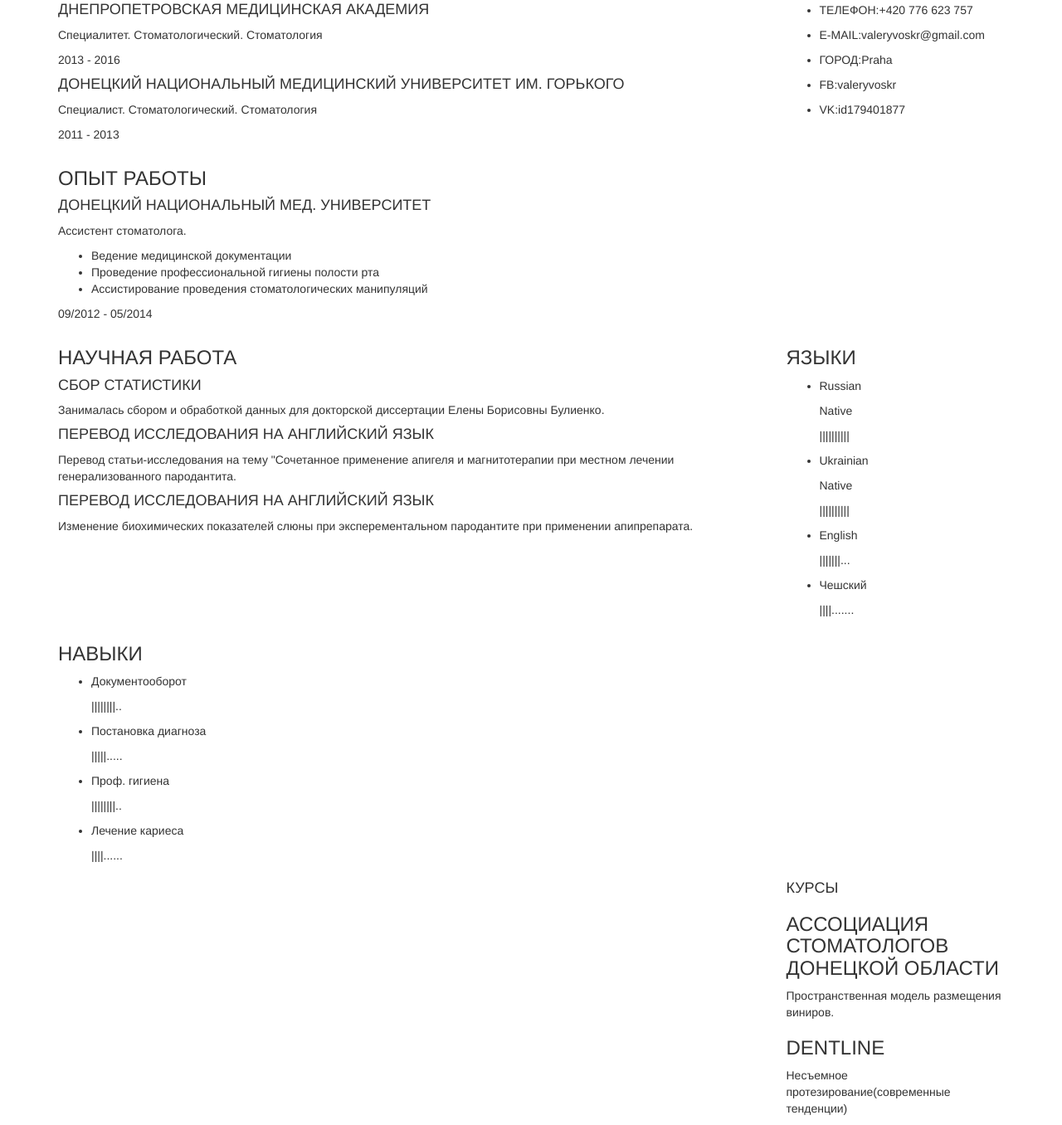
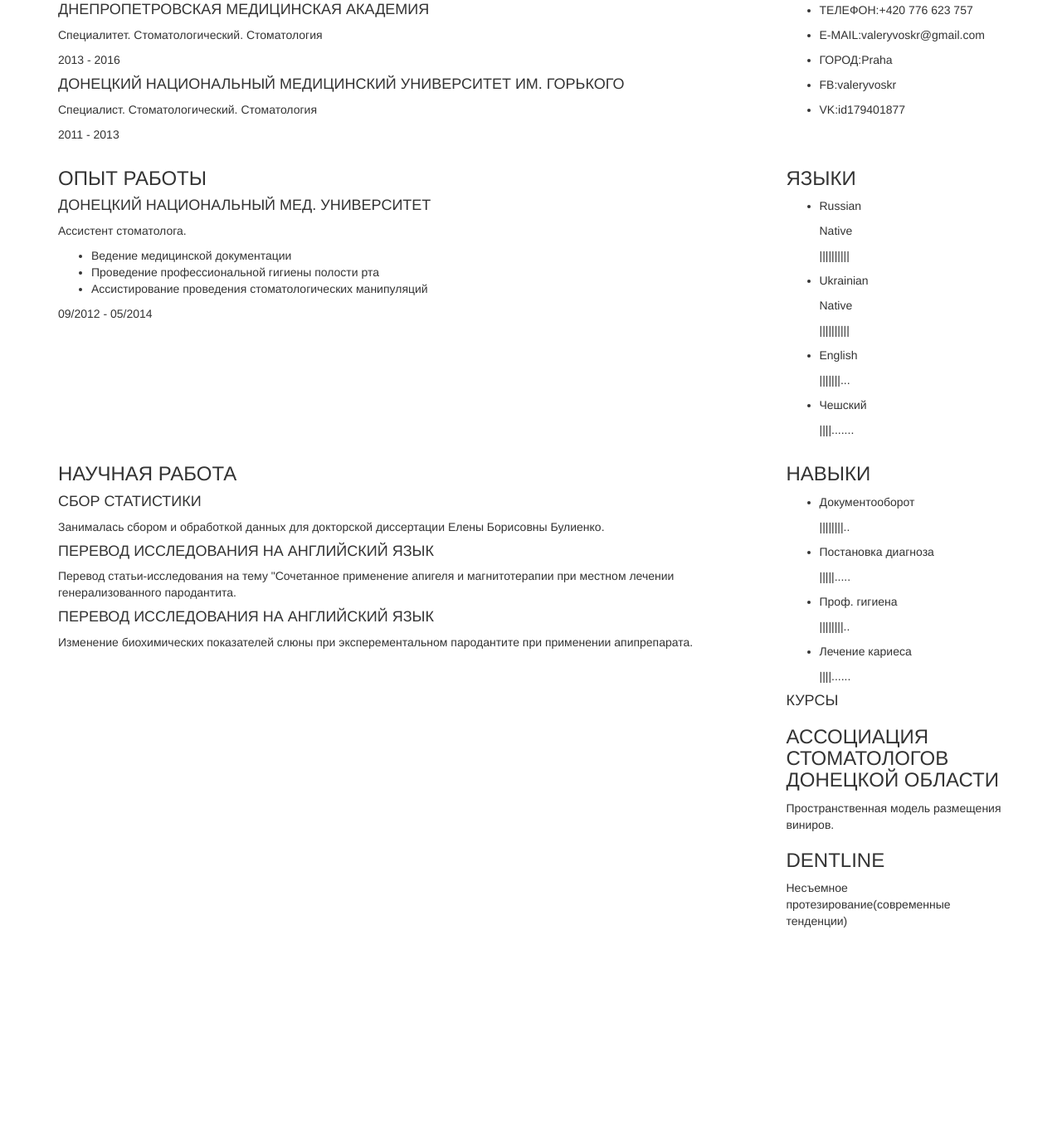
Before and after one commit to lordUser/portfolio, a Django app: page / in a window 1280 px wide. Shown: the part 297-1653 px from the top of the page at 83% size. After the commit the page ends 1415 px from the top, so only its background shows below. Run offline with Django 3.2, Linux system fonts and the light colour scheme; some libraries are stand-ins or nearby versions.

Commit message:
JS ready

```diff
--- a/portfolio/templates/portfolio/index.html
+++ b/portfolio/templates/portfolio/index.html
@@ -133,7 +133,7 @@
             </li>
           </ul>
         </div>
-        <div class="skills col-sm-12 col-md-3">
+        <div class="skills-courses col-sm-12 col-md-3">
           <h3>НАВЫКИ</h3>
           <ul>
             <li>
@@ -169,8 +169,7 @@
               </div>
             </li>
           </ul>
-        </div>
-        <div class="courses col-sm-12 col-md-3 col-md-offset-9">
+          <div class="courses">
             <h4>КУРСЫ</h4>
             <div>
               <h3>АССОЦИАЦИЯ СТОМАТОЛОГОВ ДОНЕЦКОЙ ОБЛАСТИ</h3>
@@ -184,20 +183,29 @@
         </div>
       </div>
     </div>
+  </div>
 
   <script>
     $(document).ready(function(){
-      var width = document.documentElement.clientWidth;
       var parent = document.querySelector('.content'),
           lang = document.querySelector('.languages'),
-          skills = document.querySelector('.skills'),
+          skills = document.querySelector('.skills-courses'),
           science = document.querySelector('.science');
-      var mover = {
-        langUp: function(elem, target) {
-          parent.insertBefore(elem, target);
+
+      moveLang();
+      $(window).resize(moveLang);
+
+      function moveLang() {
+        if (document.documentElement.clientWidth > 768) {
+          parent.insertBefore(lang, science);
+          console.log('first rule')
+        } else {
+          console.log('second rule')
+          parent.insertBefore(lang, skills);
         }
+        console.log('Width: ' + document.documentElement.clientWidth)
       }
-    })
+    });
   </script>
 </body>
 </html>
```
Lines whose indentation alone changed are shown as unchanged.
